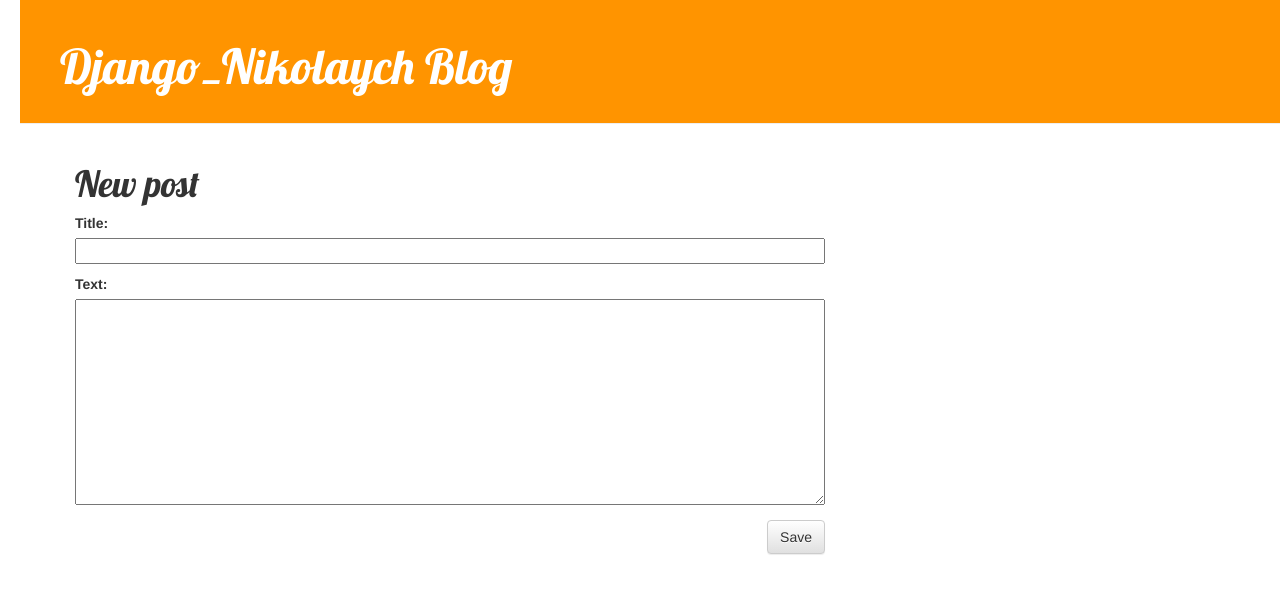
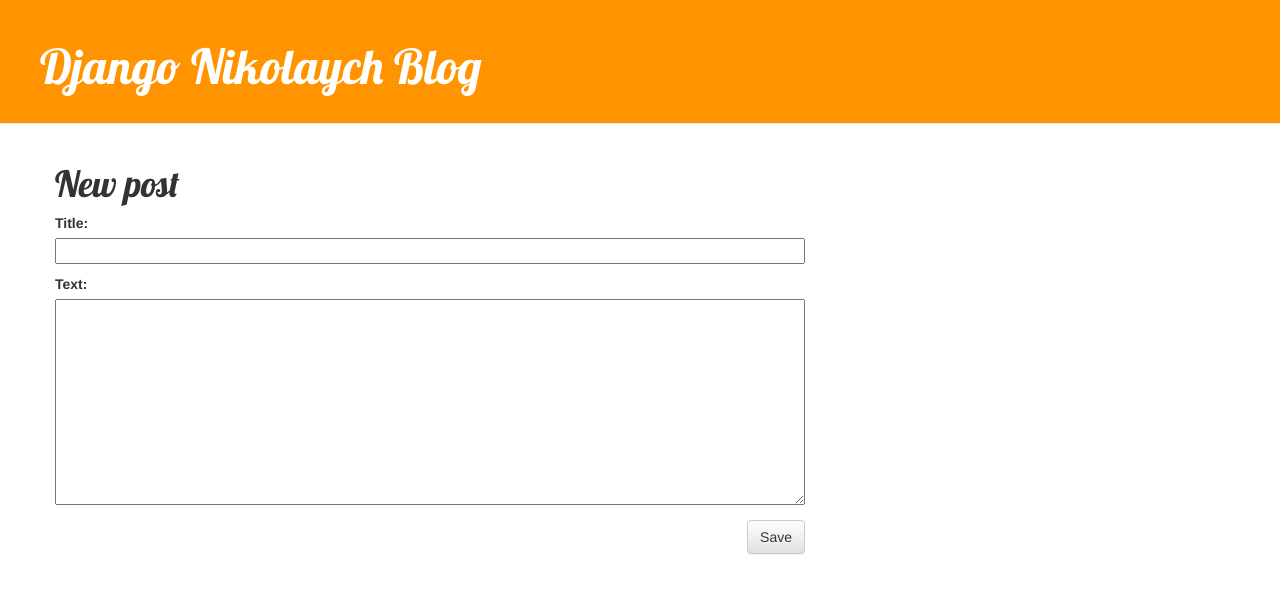
Before and after one commit to nikontra/my-first-blog, a Django app: page /post/new/ in a window 1280 px wide. Shown: the top 594 px of the page. Run offline with Django 3.2, Linux system fonts and the light colour scheme; some libraries are stand-ins or nearby versions.

Commit message:
Change CSS

```diff
--- a/blog/static/css/blog.css
+++ b/blog/static/css/blog.css
@@ -1,50 +1,46 @@
-body {
-    padding-left: 20px;
-}
-h1 a {
-    color: #fca205;
-    font-family: 'Lobster';
-}
 .page-header {
     background-color: #ff9400;
     margin-top: 0;
     padding: 20px 20px 20px 40px;
 }
-.page-header h1, .page-header h1 a,
-.page-header h1 a:visited,
-.page-header h1 a:active {
+
+.page-header h1, .page-header h1 a, .page-header h1 a:visited, .page-header h1 a:active {
     color: #ffffff;
     font-size: 36pt;
     text-decoration: none;
 }
+
 .content {
     margin-left: 40px;
 }
+
 h1, h2, h3, h4 {
-     font-family: 'Lobster', cursive ;
+    font-family: 'Lobster', cursive;
 }
+
 .date {
     color: #828282;
 }
+
 .save {
     float: right;
 }
-.post-form textarea,
-.post-form input {
+
+.post-form textarea, .post-form input {
     width: 100%;
 }
-.top-menu,
-.top-menu:hover,
-.top-menu:visited {
+
+.top-menu, .top-menu:hover, .top-menu:visited {
     color: #ffffff;
     float: right;
     font-size: 26pt;
     margin-right: 20px;
 }
+
 .post {
     margin-bottom: 70px;
 }
-.post h1 a,
-.post h1 a:visited {
+
+.post h1 a, .post h1 a:visited {
     color: #000000;
 }
--- a/blog/templates/blog/base.html
+++ b/blog/templates/blog/base.html
@@ -15,7 +15,7 @@
         {% if user.is_authenticated %}
             <a href="{% url 'post_new' %}" class="top-menu"><span class="glyphicon glyphicon-plus"></span></a>
         {% endif %}
-        <h1><a href="/">Django_Nikolaych Blog</a></h1>
+        <h1><a href="/">Django Nikolaych Blog</a></h1>
     </div>
     <div class="content container">
         <div class="row">
--- a/blog/templates/blog/post_detail.html
+++ b/blog/templates/blog/post_detail.html
@@ -8,7 +8,7 @@
             </div>
         {% endif %}
         {% if user.is_authenticated %}
-            <a class="btn btn-default" href="{% url 'post_edit' pk=post.pk %}"><span class="glyphicon glyphycon-pencil"></span></a>
+            <a class="btn btn-default" href="{% url 'post_edit' pk=post.pk %}"><span class="glyphicon glyphicon-pencil"></span></a>
         {% endif %}
         <h1>{{ post.title }}</h1>
         <p>{{ post.text|linebreaksbr }}</p>
```
Lines whose indentation alone changed are shown as unchanged.
